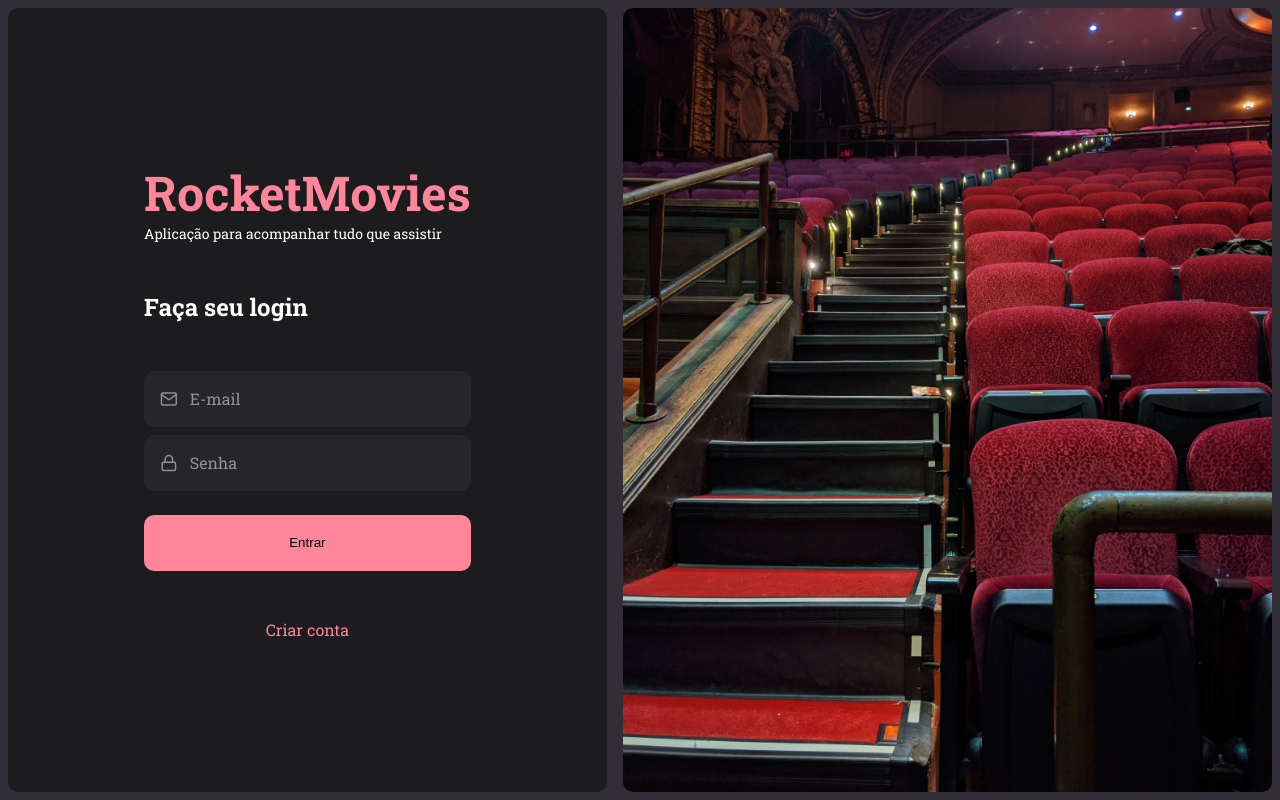
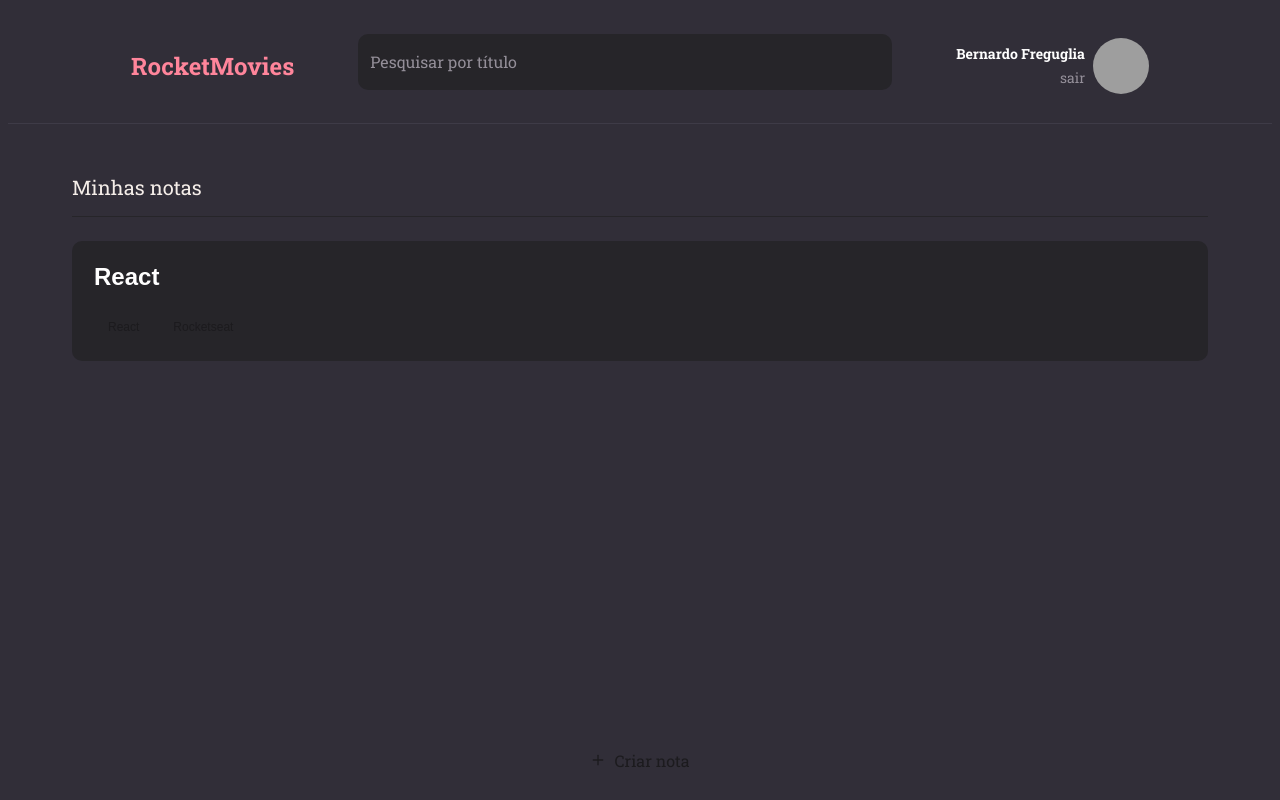
Before and after one commit to beefreguglia/explorer-rocket-movies, a React (Vite) app: page / in a window 1280 px wide. Built offline with nearby package versions, Linux system fonts and the light colour scheme; grey boxes are pictures that could not be loaded.

Commit message:
feature: create header

```diff
--- a/src/components/Header/index.tsx
+++ b/src/components/Header/index.tsx
@@ -1,22 +1,25 @@
-import { RiShutDownLine } from 'react-icons/ri'
-import { Container, Profile, Logout } from "./styles";
+import { Input } from "../Input";
+import { Container, Form, Profile } from "./styles";
 
 export function Header() {
   return(
     <Container>
+      <h2>RocketMovies</h2>
+      <Form>
+        <Input
+          placeholder="Pesquisar por título"
+        />
+      </Form>
       <Profile to="/profile">
+        <div>
+          <strong>Bernardo Freguglia</strong>
+          <span>sair</span>
+        </div>
         <img
           src="https://github.com/beefreguglia.png"
           alt="Imagem de uma pessoa"
         />
-        <div>
-          <span>Bem-vindo</span>
-          <strong>Bernardo Freguglia</strong>
-        </div>
       </Profile>
-      <Logout>
-        <RiShutDownLine />
-      </Logout>
     </Container>
   )
 }
--- a/src/components/Header/styles.ts
+++ b/src/components/Header/styles.ts
@@ -3,20 +3,31 @@ import styled from "styled-components";
 
 export const Container = styled.header`
   grid-area: header;
+  width: 100%;
+  padding: 0 123px;
 
-  height: 105px;
-  width: 100%;
-
-  border-bottom: 1px solid ${({ theme }) => theme.COLORS.BACKGROUND_700};
+  border-bottom: 1px solid #3E3B47;
 
   display: flex;
+  align-items: center;
   justify-content: space-between;
-  padding: 0 80px;
+  gap: 64px;
+
+  > h2 {
+    color: ${({ theme }) => theme.COLORS.PINK};
+    font-size: 24px;
+    font-size: 700;
+  }
+`;
+
+export const Form = styled.form`
+  flex: 1;
 `;
 
 export const Profile = styled(Link)`
   display: flex;
   align-items: center;
+  gap: 8px;
   color: ${({ theme }) => theme.COLORS.WHITE};
 
   > img {
@@ -28,27 +39,17 @@ export const Profile = styled(Link)`
   > div {
     display: flex;
     flex-direction: column;
-    margin-left: 16px;
     line-height: 24px;
+    text-align: end;
 
     span {
       font-size: 14px;
-      color: ${({ theme }) => theme.COLORS.GRAY_100};
+      color: ${({ theme }) => theme.COLORS.GRAY_200};
     }
 
     strong {
-      font-size: 18px;
-      columns: ${({ theme }) => theme.COLORS.WHITE};
+      font-size: 14px;
+      columns: ${({ theme }) => theme.COLORS.GRAY_100};
     }
   }
 `;
-
-export const Logout = styled.button`
-  border: none;
-  background: none;
-
-  > svg {
-    color: ${({ theme }) => theme.COLORS.GRAY_100};
-    font-size: 24px;
-  }
-`;
--- a/src/pages/Home/index.tsx
+++ b/src/pages/Home/index.tsx
@@ -1,8 +1,6 @@
-import { FiPlus, FiSearch } from "react-icons/fi";
-import { ButtonText } from "../../components/ButtonText";
+import { FiPlus } from "react-icons/fi";
 import { Header } from "../../components/Header";
-import { Container, Brand, Menu, Search, Content, NewNote } from "./styles";
-import { Input } from "../../components/Input";
+import { Container, Content, NewNote } from "./styles";
 import { Section } from "../../components/Section";
 import { Note } from "../../components/Note";
 
@@ -10,21 +8,7 @@ import { Note } from "../../components/Note";
 export function Home() {
   return(
     <Container>
-      <Brand>
-        <h1>Rocketnotes</h1>
-      </Brand>
       <Header />
-      <Menu>
-        <li><ButtonText isActive>Todos</ButtonText></li>
-        <li><ButtonText>React</ButtonText></li>
-        <li><ButtonText>Node</ButtonText></li>
-      </Menu>
-      <Search>
-        <Input
-          icon={<FiSearch size={20} />}
-          placeholder="Pesquisar pelo título"
-        />
-      </Search>
       <Content>
         <Section title="Minhas notas">
           <Note
--- a/src/pages/Home/styles.ts
+++ b/src/pages/Home/styles.ts
@@ -6,48 +6,13 @@ export const Container = styled.div`
   height: 100vh;
   display: grid;
   padding: .5rem;
-  grid-template-columns: 250px auto;
-  grid-template-rows: 105px 128px auto 64px;
+  grid-template-rows: 116px auto 64px;
   grid-template-areas:
-  "brand header"
-  "menu search"
-  "menu content"
-  "newnote content";
+  "header"
+  "content"
+  "newnote";
 
   background-color: ${({ theme }) => theme.COLORS.BACKGROUND_800};
-`;
-
-export const Brand = styled.div`
-  grid-area: brand;
-
-  display: flex;
-  justify-content: center;
-  align-items: center;
-  border-bottom: 1px solid ${({ theme }) => theme.COLORS.BACKGROUND_700};
-  background-color: ${({ theme }) => theme.COLORS.BACKGROUND_900};
-  border-radius: 10px 10px 0 0;
-
-  h1 {
-    font-size: 24px;
-    color: orange;
-  }
-`;
-
-export const Menu = styled.ul`
-  grid-area: menu;
-
-  background-color: ${({ theme }) => theme.COLORS.BACKGROUND_900};
-  padding-top: 64px;
-  text-align: center;
-
-  > li {
-    margin-bottom: 25px;
-  }
-`;
-
-export const Search = styled.div`
-  grid-area: search;
-  padding: 64px 64px 0;
 `;
 
 export const Content = styled.div`
--- a/src/routes/index.tsx
+++ b/src/routes/index.tsx
@@ -1,12 +1,12 @@
 import { BrowserRouter } from 'react-router-dom'
-// import { AppRoutes } from './app.routes'
-import { AuthRoutes } from './auth.routes'
+import { AppRoutes } from './app.routes'
+// import { AuthRoutes } from './auth.routes'
 
 export function Routes() {
   return(
     <BrowserRouter>
-      {/* <AppRoutes /> */}
-      <AuthRoutes />
+      <AppRoutes />
+      {/* <AuthRoutes /> */}
     </BrowserRouter>
   )
 }
```
